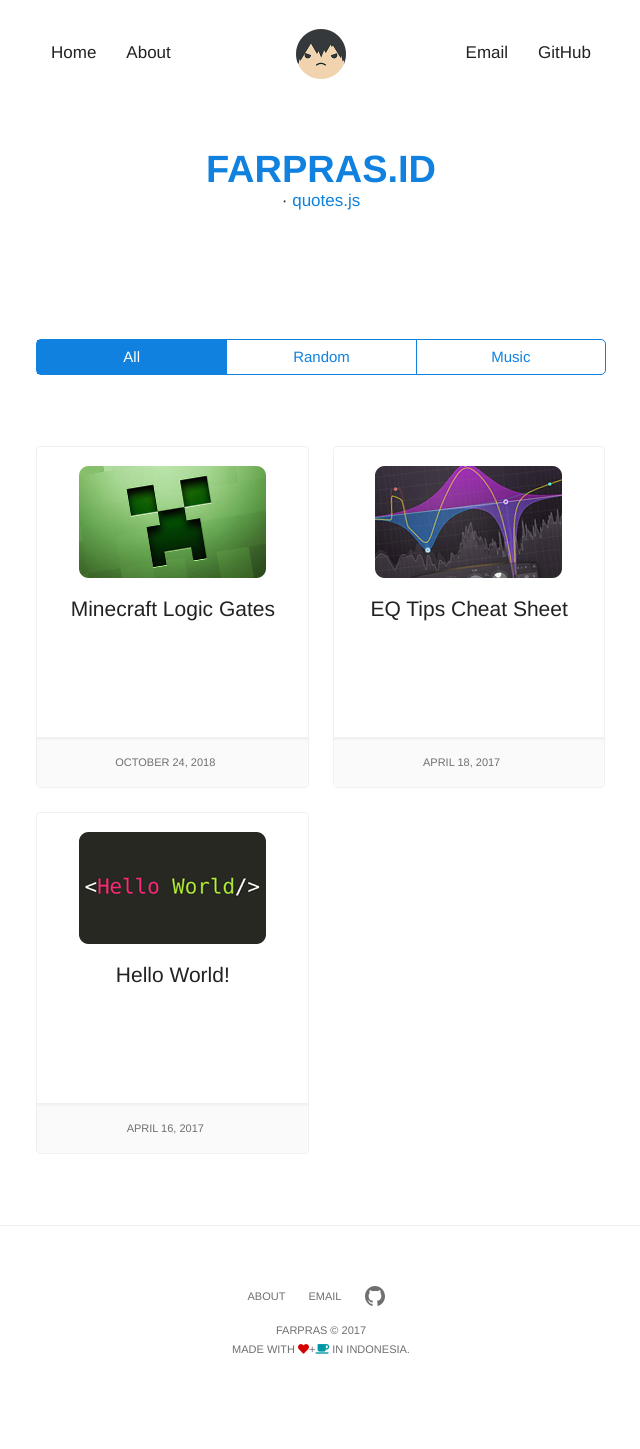
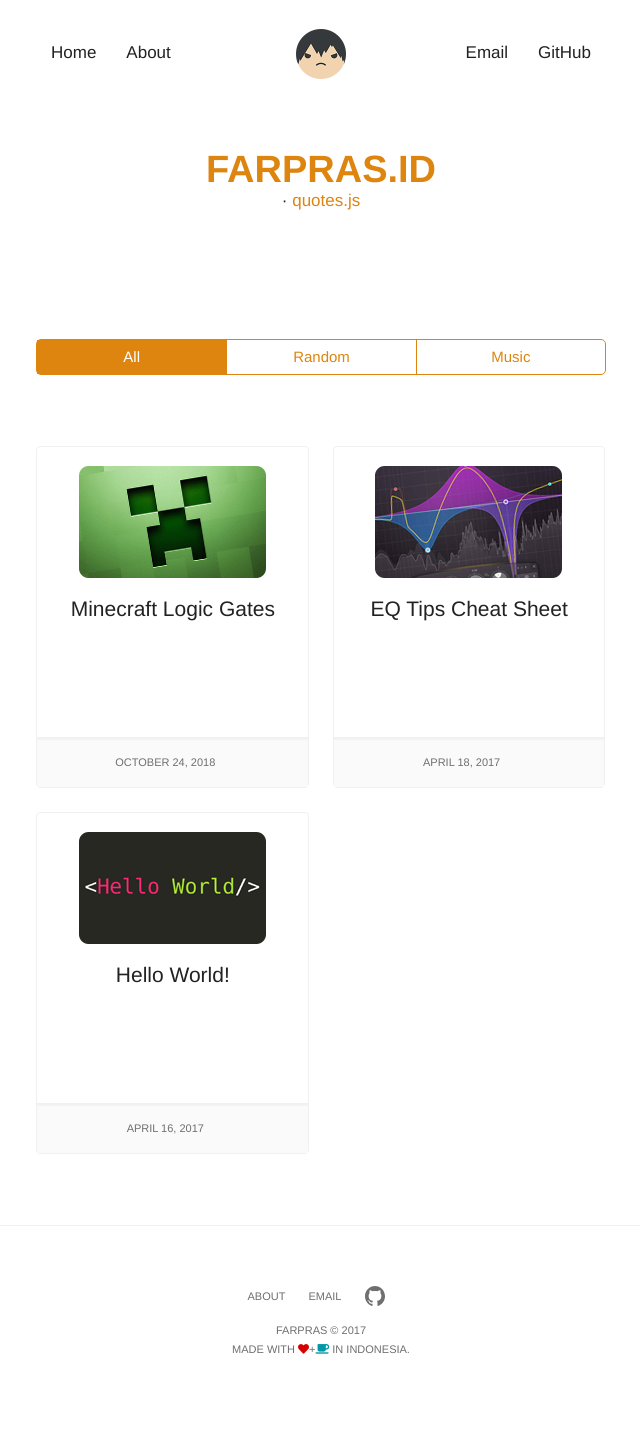
Before and after one commit to farpras28/farpras28.github.io, a Jekyll site: the page built from index.html, in a window 1280 px wide. Shown: the whole page, without its empty margins (319-959 px from the left). Built offline with Jekyll 4.4.1, drawn with Linux system fonts in a browser that asks for light colours; nearby versions of some CDN libraries; comment, search, counter and statistics services are not loaded.

Commit message:
changed brand-color

```diff
--- a/_sass/config/_colors.scss
+++ b/_sass/config/_colors.scss
@@ -1,5 +1,5 @@
 $text-color:       #222;
-$brand-color:      #1081DE;
+$brand-color:      rgb(222, 133, 16);
 $page-color:       #FFF;
 $background-color: #FFF;
 
```
